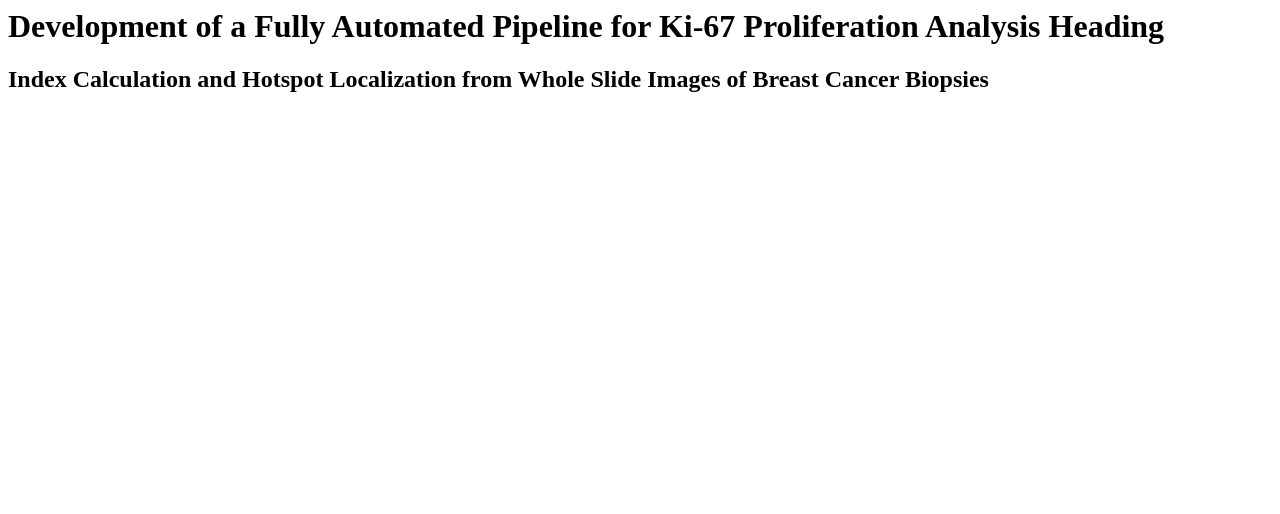
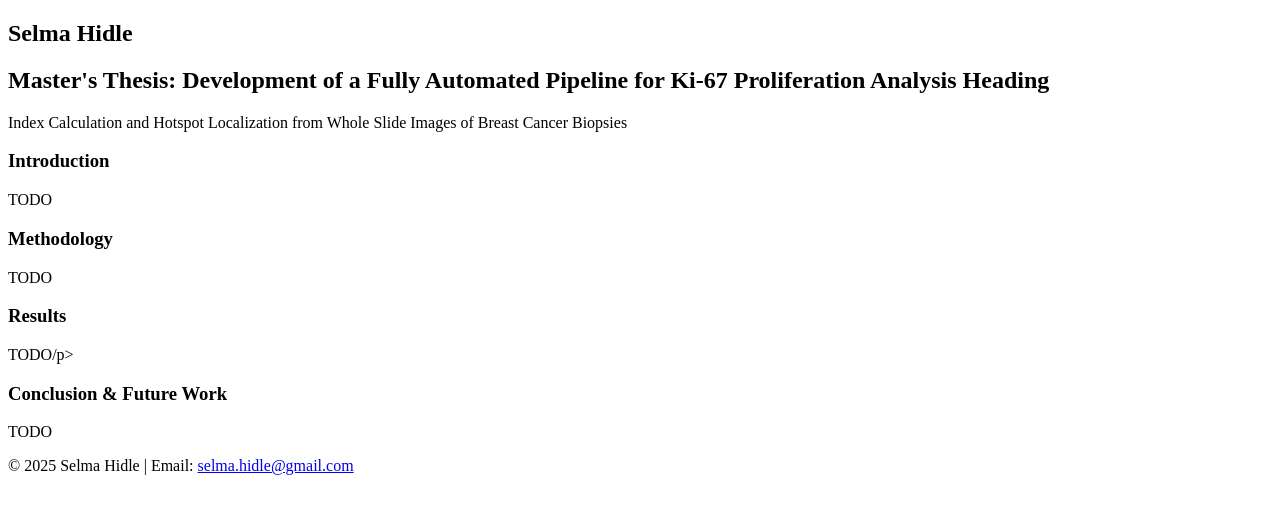
Before and after one commit to selmahidle/selmahidle.github.io, a plain HTML site: page index.html in a window 1280 px wide. Drawn offline with Linux system fonts and the light colour scheme.

Commit message:
Update index.html

```diff
--- a/index.html
+++ b/index.html
@@ -1,3 +1,50 @@
-<h1>Development of a Fully Automated Pipeline for Ki-67 Proliferation Analysis Heading</h1>
+<!DOCTYPE html>
+<html lang="en">
+<head>
+    <meta charset="UTF-8">
+    <meta name="viewport" content="width=device-width, initial-scale=1.0">
+    <title>Selma Hidle | Master's Thesis: Development of a Fully Automated Pipeline for Ki-67 Proliferation Analysis Heading</title>
+    <link rel="stylesheet" href="index.css">
+</head>
+<body>
+    <header>
+        <div class="container">
+            <h2>Selma Hidle</h2>
+            <h2>Master's Thesis: Development of a Fully Automated Pipeline for Ki-67 Proliferation Analysis Heading</h2>
+            <p class="subheading">Index Calculation and Hotspot Localization from Whole Slide Images of Breast Cancer Biopsies</p>
+        </div>
+    </header>
 
-<h2>Index Calculation and Hotspot Localization from Whole Slide Images of Breast Cancer Biopsies</h2>
+    <section id="introduction" class="container">
+        <h3>Introduction</h3>
+        <p>TODO</p>
+    </section>
+
+    <section id="methodology" class="container">
+        <h3>Methodology</h3>
+        <p>TODO</p>
+    </section>
+
+    <section id="results" class="container">
+        <h3>Results</h3>
+        <p>TODO/p>
+    </section>
+
+    <section id="conclusion" class="container">
+        <h3>Conclusion & Future Work</h3>
+        <p>TODO</p>
+    </section>
+
+
+
+    <footer>
+        <div class="container">
+            <p>&copy; <span id="year"></span> Selma Hidle | Email: <a href="mailto:selma.hidle@gmail.com">selma.hidle@gmail.com</a></p>
+        </div>
+    </footer>
+
+    <script>
+        document.getElementById("year").innerText = new Date().getFullYear();
+    </script>
+</body>
+</html>
```
